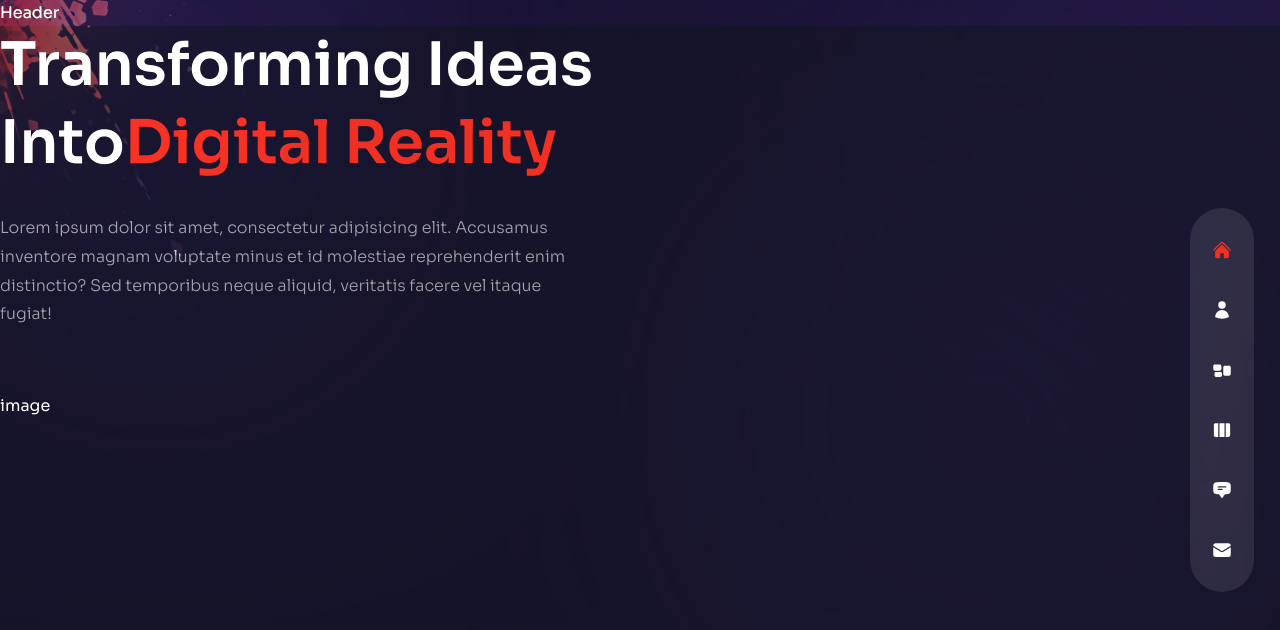
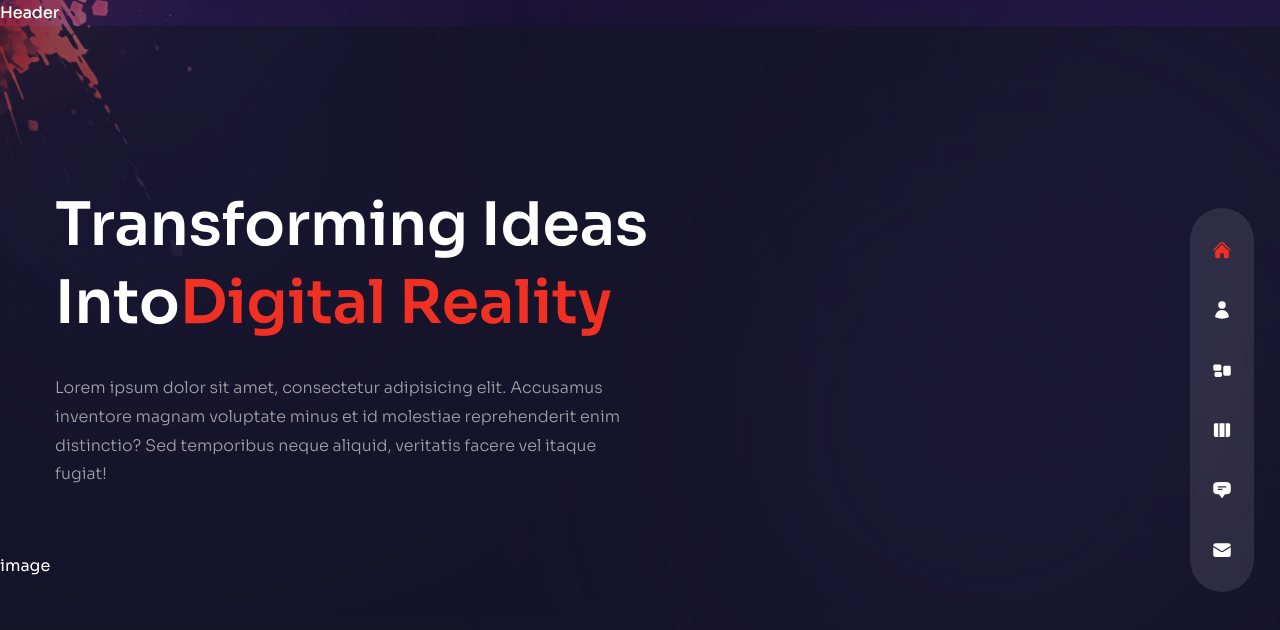
Before and after one commit to erickdc7/react-portfolio-2, a Next.js app: page / in a window 1280 px wide. Shown: the top 630 px of the page. Built offline with nearby package versions, Linux system fonts and the light colour scheme.

Commit message:
add container styles

```diff
--- a/pages/index.js
+++ b/pages/index.js
@@ -17,7 +17,7 @@ const Home = () => {
     <div className="bg-primary/60 h-full">
       {/* Text */}
       <div>
-        <div>
+        <div className="text-center flex flex-col justify-center xl:pt-40 xl:text-left h-full container mx-auto">
           {/* Title */}
           <h1 className="h1">
             Transforming Ideas <br /> Into
```
